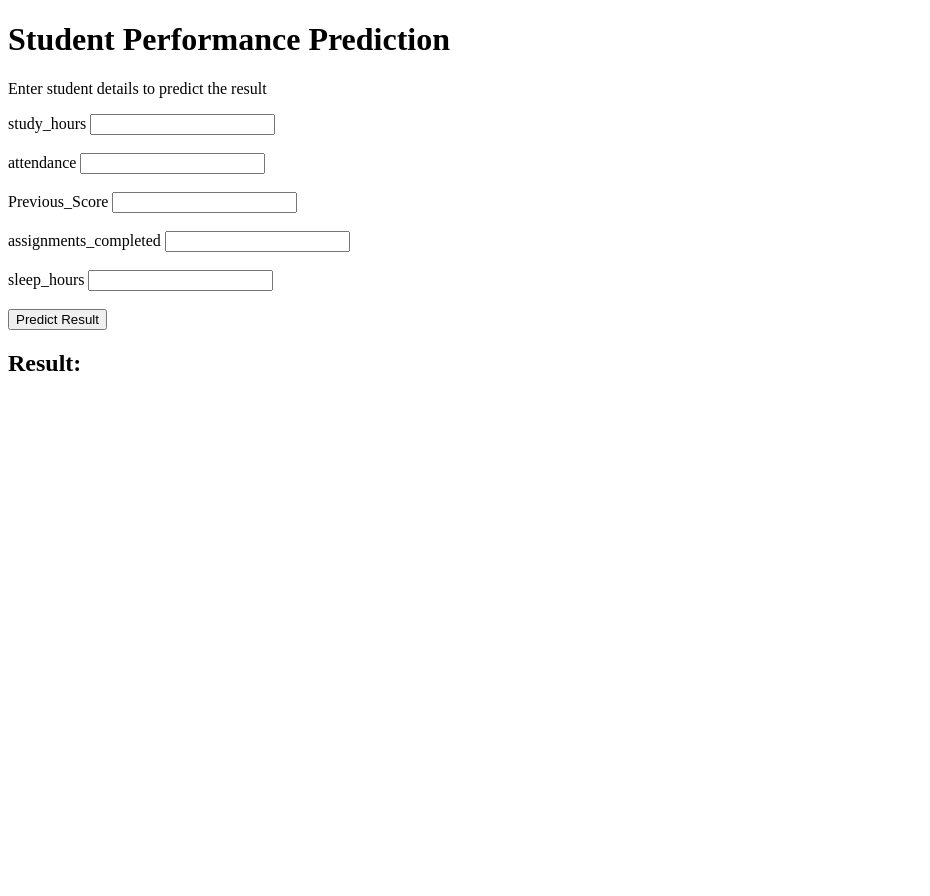
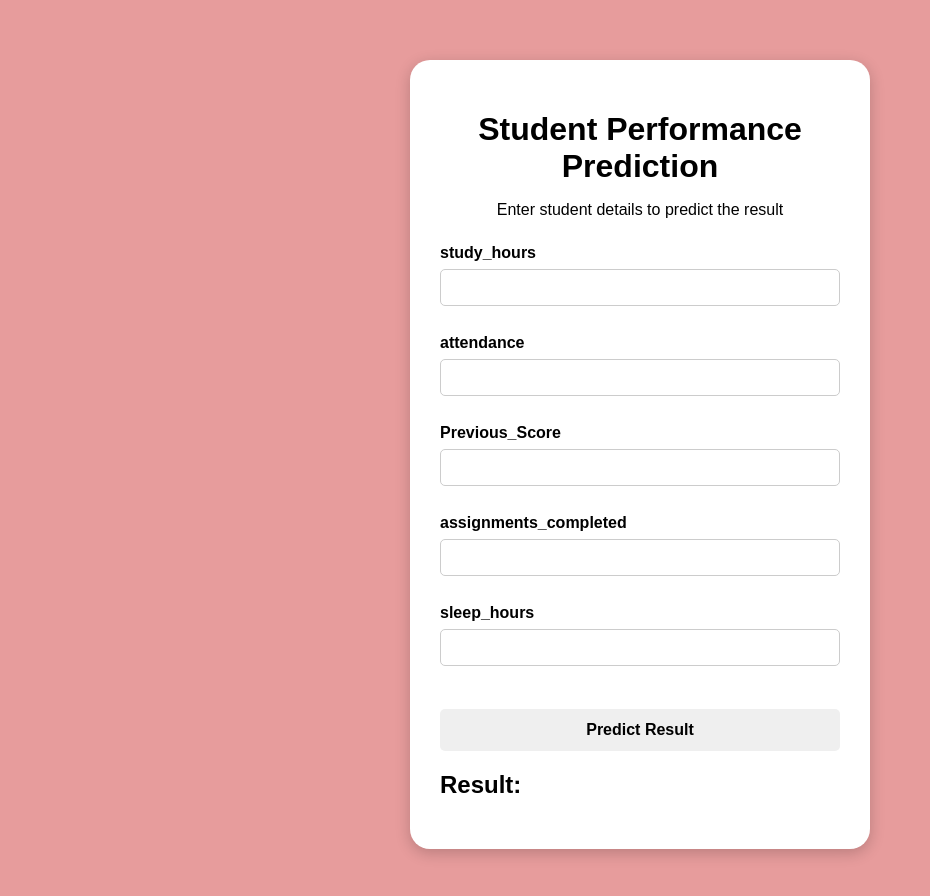
Before and after one commit to sakshikadnor/FRONTEND_FILES, a plain HTML site: page index.html in a window 1280 px wide. Shown: the whole page, without its empty margins (0-930 px from the left). Before the commit the page ends 800 px from the top, so only its background shows below. Drawn offline with Linux system fonts and the light colour scheme; files that its build step writes are made by us from their sources; the site is published under a folder, as on GitHub Pages, so addresses that start at the root find nothing.

Commit message:
Update index.html

```diff
--- a/index.html
+++ b/index.html
@@ -5,7 +5,7 @@
   <meta charset="UTF-8">
   <meta name="viewport" content="width=device-width, initial-scale=1.0">
   <title>Document</title>
-  <link rel="stylesheet" href="/static/index.css">
+  <link rel="stylesheet" href="index.css">
   <script src="script.js" defer></script>
 </head>
 <body class="overall">
```
